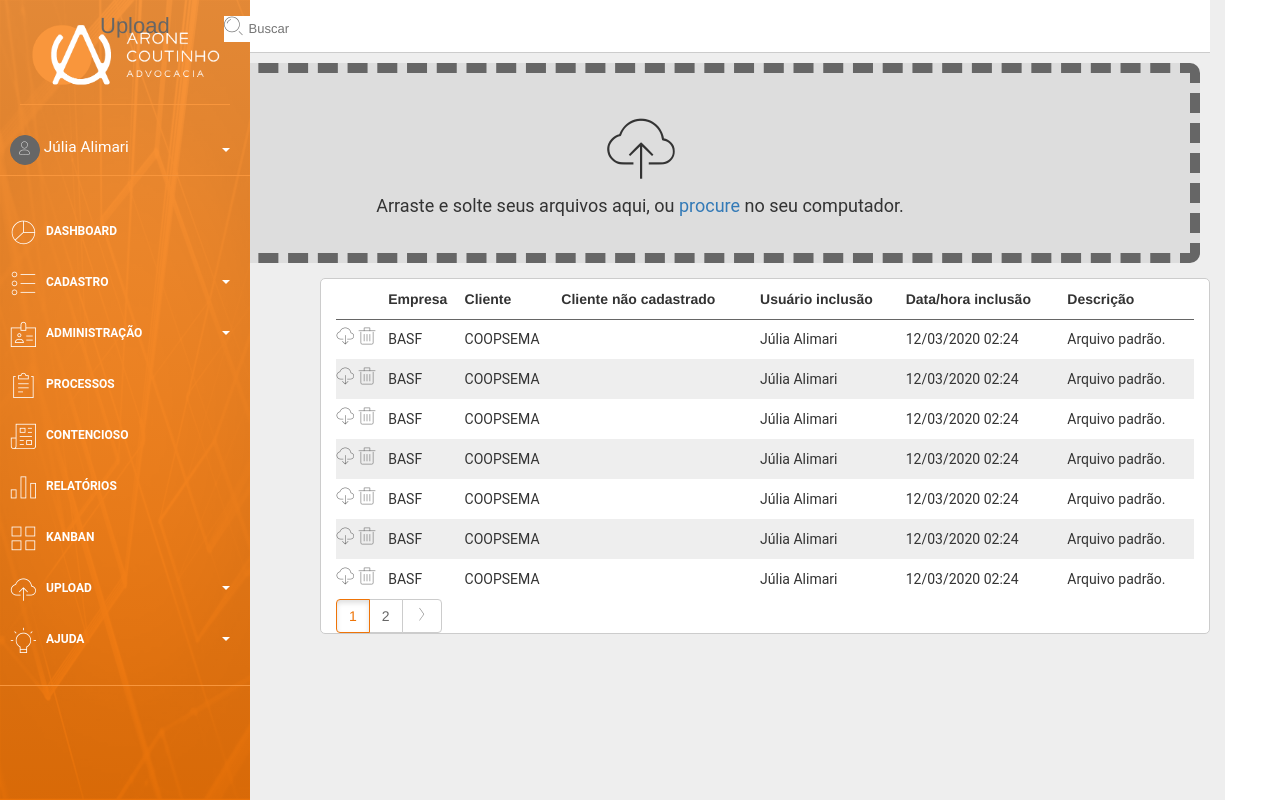
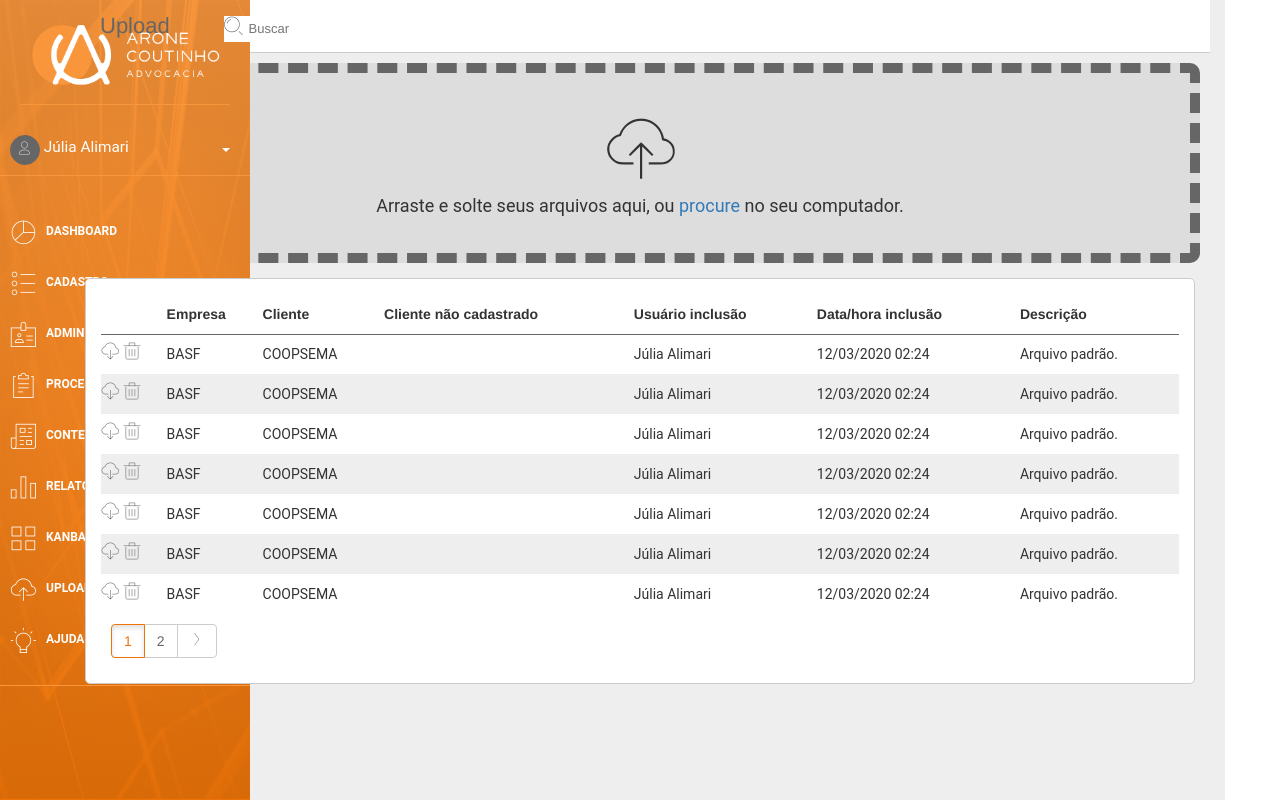
Before and after one commit to matheusfischer/matheusfischer.github.io, a website with bundled scripts: page upload.html in a window 1280 px wide. Built offline with nearby package versions, Linux system fonts and the light colour scheme.

Commit message:
hotfix processos

```diff
--- a/Content/css/facelift/menu.css
+++ b/Content/css/facelift/menu.css
@@ -251,11 +251,12 @@ a.article:hover {
 ----------------------------------------------------- */
 
 .container {
-    width: 100%;
+    width: calc(100% - 250px);
     max-width: 100vw;
     background-color: #eee;
 
     padding: 0;
+    margin-left: 250px;
 }
 
 .container .row {
@@ -264,13 +265,12 @@ a.article:hover {
 }
 
 .container .content-body {
-    margin-left: 250px;
-    width: calc(100% - 250px);
-    padding: 15px 0 0 0;
+    padding: 15px;
 }
 
 .container .content-body .content-container {
     background: #fff;
     border: 1px solid #CCC;
     border-radius: 5px;
+    padding: 15px;
 }
--- a/Content/css/facelift/tables.css
+++ b/Content/css/facelift/tables.css
@@ -29,7 +29,7 @@ table tr {
 }
 
 .pagination-controls {
-
+    margin: 10px;
 }
 
 .pagination-controls button {
```
